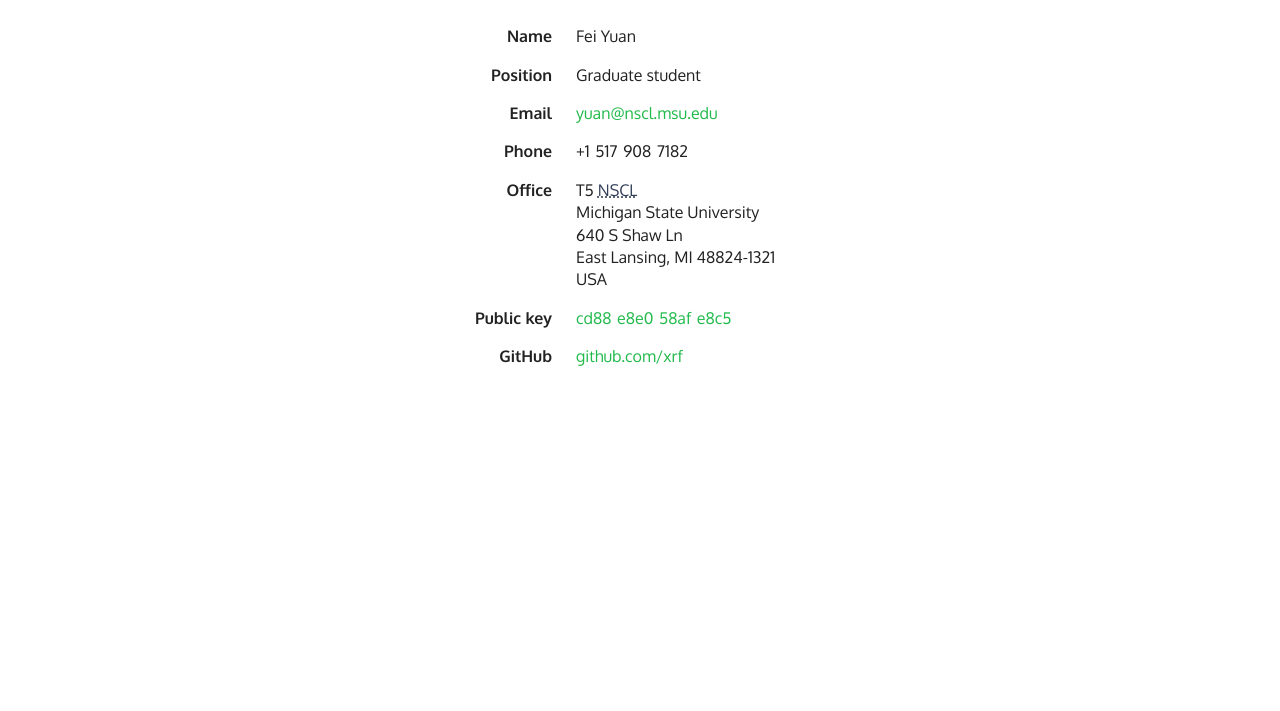
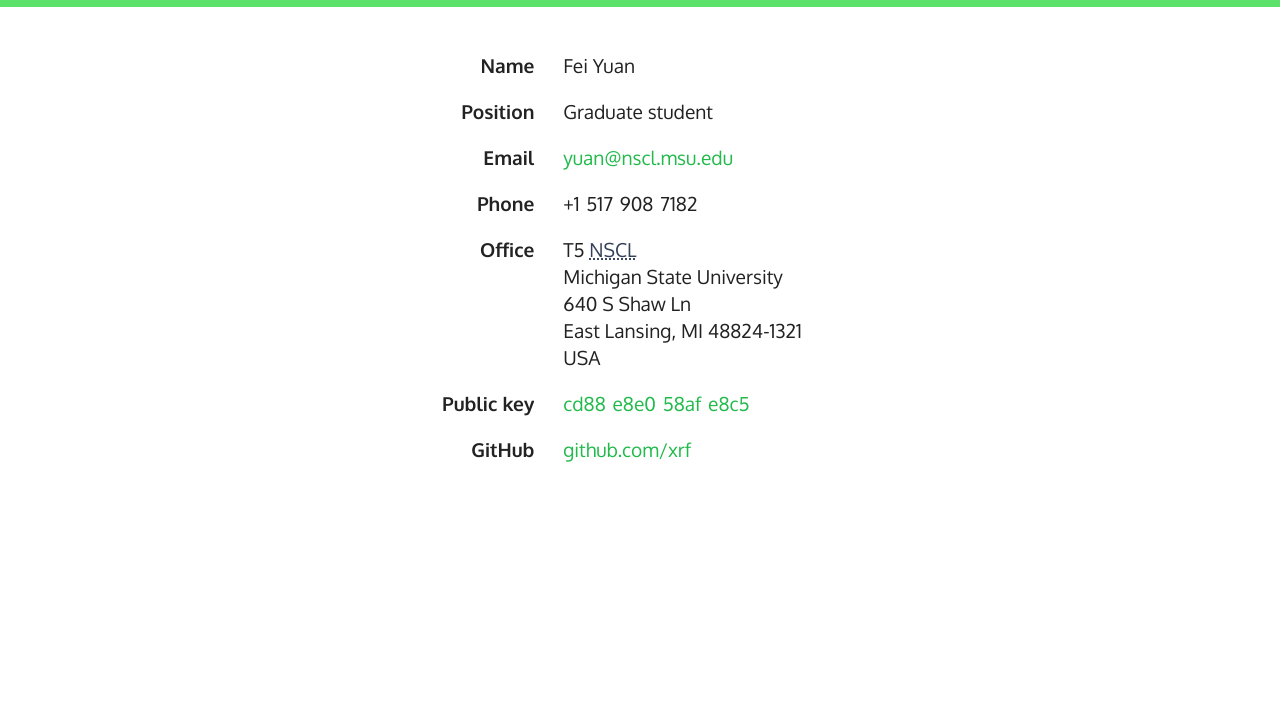
Before and after one commit to xrf/xrf.github.io, a plain HTML site: page index.html in a window 1280 px wide. Shown: the part 89-800 px from the top of the page. Drawn offline with nearby package versions, Linux system fonts and the light colour scheme; files that its build step writes are made by us from their sources.

Commit message:
Make more responsive

```diff
--- a/css/main.scss
+++ b/css/main.scss
@@ -51,12 +51,16 @@ textarea {
 
 html,
 body {
-    font-size: 1em;
     line-height: 1.4;
     height: 100%;
     width: 100%;
+    min-width: 14em;
     padding: 0;
     margin: 0;
+    font-size: 100%;
+    @media only screen and (max-width: 320px) {
+        font-size: 75%;
+    }
 }
 
 body {
@@ -115,9 +119,12 @@ address {
 dl {
     $h-margin: 12.5em;
     $h-tmargin: 7.5em;
+    $h-ttmargin: 6.5em;
     $h-gap: 1.5em;
     $h-tgap: 1em;
+    $h-ttgap: .5em;
     $v-padding: 1em;
+    $v-ttpadding: .5em;
     dt {
         clear: left;
         float: left;
@@ -131,6 +138,10 @@ dl {
         @media only screen and (min-width: $width-threshold) {
             width: $h-margin - $h-gap;
         }
+        @media only screen and (max-width: 320px) {
+            padding-top: $v-ttpadding;
+            width: $h-ttmargin - $h-ttgap;
+        }
     }
     dd {
         padding-top: $v-padding;
@@ -139,6 +150,10 @@ dl {
         margin-left: $h-tmargin;
         @media only screen and (min-width: $width-threshold) {
             margin-left: $h-margin;
+        }
+        @media only screen and (max-width: 320px) {
+            padding-top: $v-ttpadding;
+            margin-left: $h-ttmargin;
         }
     }
     &.flat {
@@ -217,7 +232,9 @@ header.root {
         margin-top: 0;
         padding: .5em 0;
         text-align: center;
-        /* text-shadow: 0 .0em .05em rgba(0, 0, 0, .4); */
+        @media only screen and (min-width: $width-threshold) {
+            font-size: 250%;
+        }
     }
 }
 
@@ -226,6 +243,9 @@ header.root {
         width: $page-width;
         margin-left: auto;
         margin-right: auto;
+        @media only screen and (min-width: $width-threshold * 1.2) {
+            font-size: 120%;
+        }
     }
 }
 
```
